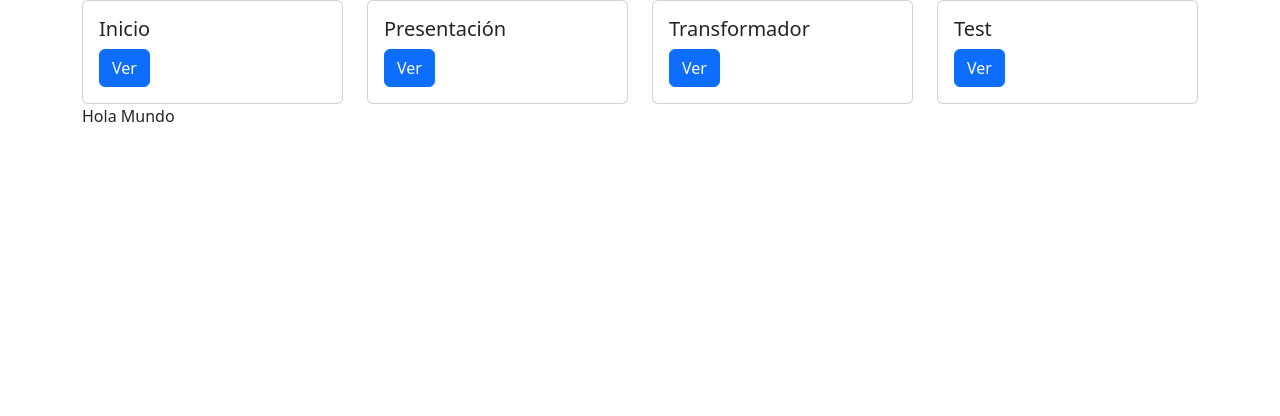
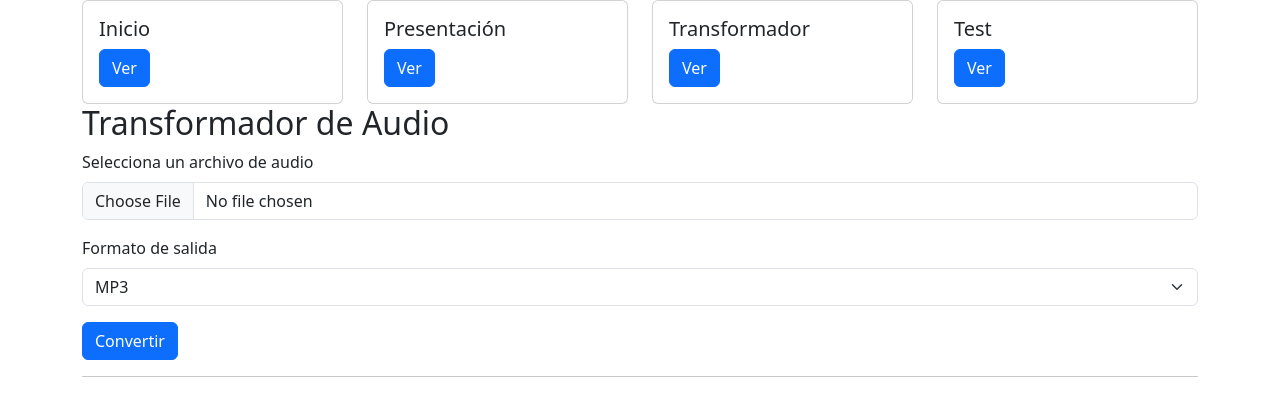
Before and after one commit to cgarciap58/proyecto_conversion_audio, a PHP site: page /transformador.php in a window 1280 px wide. Shown: the top 416 px of the page. Run offline with PHP 8.4, Linux system fonts and the light colour scheme.

Commit message:
transformador hecho

```diff
--- a/src/transformador.php
+++ b/src/transformador.php
@@ -12,23 +12,61 @@
 
 <?php include 'header.php'; ?>
 
+
+<h2>Transformador de Audio</h2>
+
+<form method="POST" enctype="multipart/form-data">
+  <div class="mb-3">
+    <label class="form-label">Selecciona un archivo de audio</label>
+    <input type="file" name="audio" class="form-control" required>
+  </div>
+
+  <div class="mb-3">
+    <label class="form-label">Formato de salida</label>
+    <select name="format" class="form-select">
+      <option value="mp3">MP3</option>
+      <option value="wav">WAV</option>
+      <option value="aac">AAC</option>
+      <option value="ogg">OGG</option>
+    </select>
+  </div>
+
+  <button type="submit" class="btn btn-primary">Convertir</button>
+</form>
+
+<hr>
+
 <?php
 
-echo "Hola Mundo";
+if ($_SERVER["REQUEST_METHOD"] == "POST") {
 
-// Estructura para el trabajo
+    $uploadDir = "uploads/";
+    $outputDir = "converted/";
 
-// 1. index.php - Página HOME con nuestros nombres y una bienvenida
-// 2. presentación.php - Página con explicaciones sobre formatos de audio
-// 3. transformador.php - Página con transformador de audio
-// 4. test.php - Página con formulario a modo de test, incluyendo preguntas sobre lo presentado y el uso del transformador
+    $filename = basename($_FILES["audio"]["name"]);
+    $tempPath = $_FILES["audio"]["tmp_name"];
 
-$input = "mercadona_mp3.mp3";
-$output = "mercadona_wav.wav";
+    $inputPath = $uploadDir . $filename;
 
-$command = "ffmpeg -i {$input} {$output}";
+    move_uploaded_file($tempPath, $inputPath);
 
-shell_exec($command);
+    $name = uniqid();
+    $format = $_POST["format"];
+    $outputFile = $outputDir . $name . "." . $format;
+
+    $command = "ffmpeg -i $inputPath $outputFile 2>&1";
+
+    shell_exec($command);
+
+    if (file_exists($outputFile)) {
+        echo "<div class='alert alert-success'>";
+        echo "Archivo convertido correctamente.<br><br>";
+        echo "<a class='btn btn-success' href='$outputFile' download>Descargar archivo</a>";
+        echo "</div>";
+    } else {
+        echo "<div class='alert alert-danger'>Error en la conversión.</div>";
+    }
+}
 
 ?>
 
```
Also changed, not shown: 1 other file.
